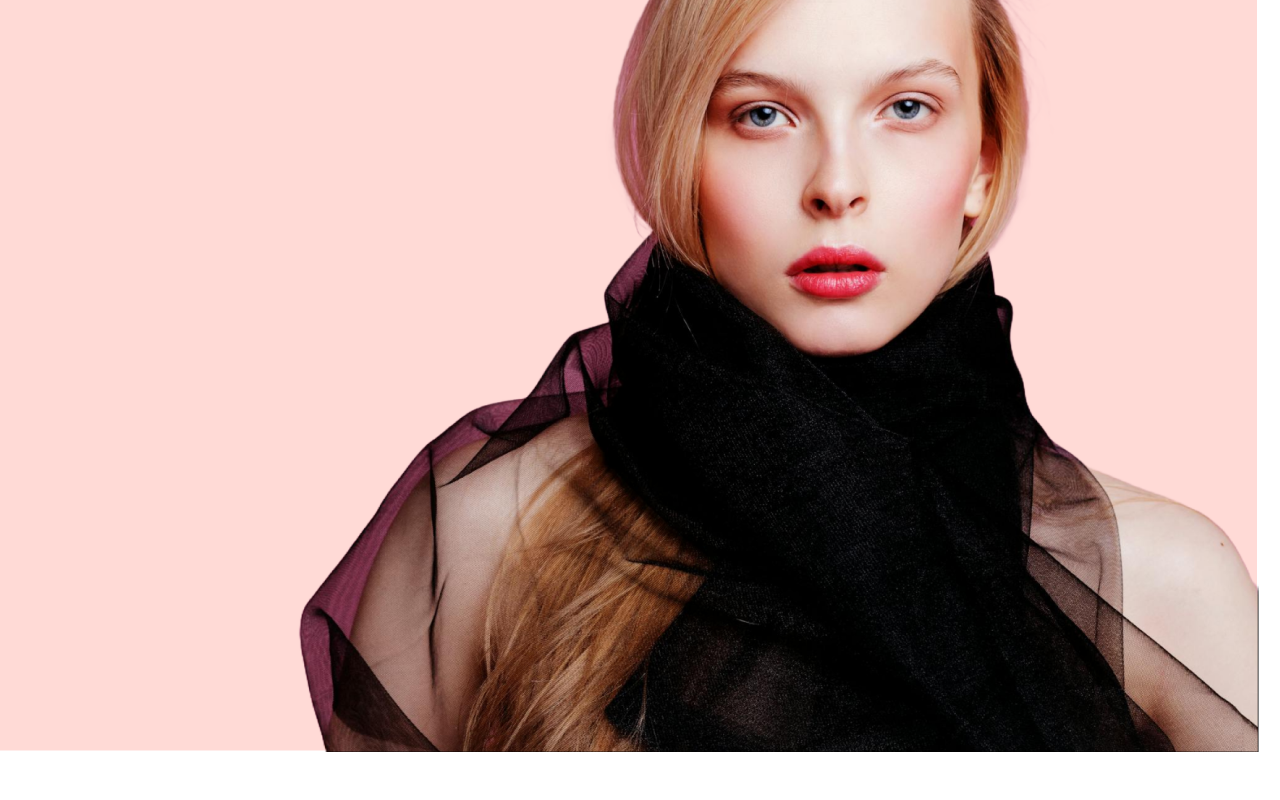
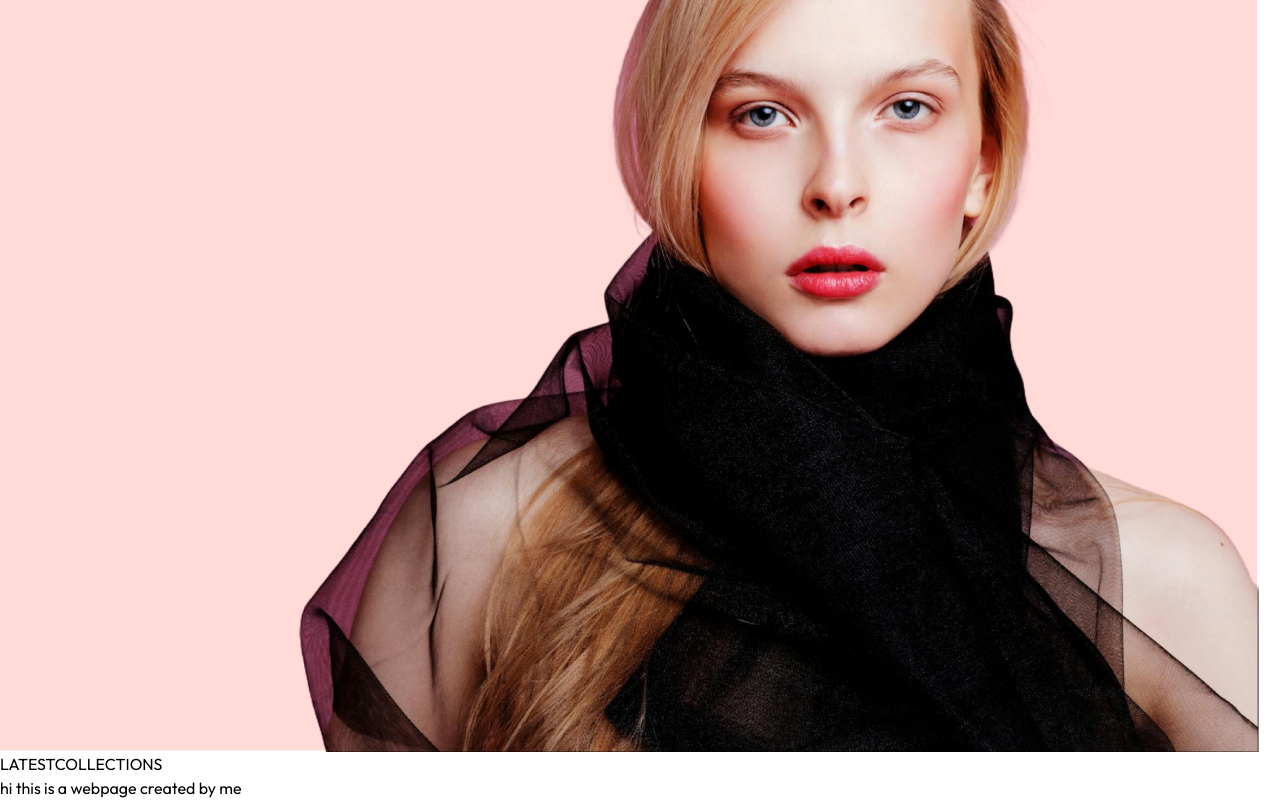
Before and after one commit to Devansh-Aggarwal/ecommerce, a React (Vite) app in the folder frontend/: page / in a window 1280 px wide. Shown: the part 850-1650 px from the top of the page. Before the commit the page ends 1602 px from the top, so only its background shows below. Built offline with nearby package versions, Linux system fonts and the light colour scheme.

Commit message:
making latest collection file

```diff
--- /dev/null
+++ b/frontend/src/components/LatestCollection.jsx
@@ -0,0 +1,23 @@
+import React from 'react'
+import { ShopContext } from '../context/ShopContext';
+import { useContext } from 'react';
+import Title from './Title';
+
+const LatestCollection = () => {
+
+    const {products} = useContext(ShopContext);
+
+
+    return (
+    <div className='my-10'>
+      <div className='text-centre py-8 text-3xl'>
+        <Title text1={'LATEST'} text2={'COLLECTIONS'}/>
+        <p className='w-3/4 m-auto text-xs sm:text-sm md:text-base text-gray-600'>
+        hi this is a webpage created by me
+        </p>
+      </div>
+    </div>
+  )
+}
+
+export default LatestCollection
--- /dev/null
+++ b/frontend/src/components/Title.jsx
@@ -0,0 +1,12 @@
+import React from 'react'
+
+const Title = ({text1,text2}) => {
+  return (
+    <div className='inline-flex gap-2 items-centre mb-3'>
+        <p className='text-gray-500'>{text1}<span className='text-gray-700 font-medium'>{text2}</span></p>
+        <p className='w-8 sm:w-12 h-[1px] sm:h-[2px] bg-gray-700'></p>
+    </div>
+  )
+}
+
+export default Title
--- /dev/null
+++ b/frontend/src/context/ShopContext.jsx
@@ -0,0 +1,22 @@
+import { createContext } from "react";
+import { products } from "../assets/assets";
+
+export const ShopContext = createContext();
+
+const ShopContextProvider = (props) => {
+
+    const currency = '₹';
+    const delivery_fee = 10;
+
+    const value = {
+        products, currency, delivery_fee
+    }
+
+    return (
+        <ShopContext.Provider value={value}>
+            {props.children}
+        </ShopContext.Provider>
+    )
+}
+
+export default ShopContextProvider;
--- a/frontend/src/main.jsx
+++ b/frontend/src/main.jsx
@@ -3,9 +3,12 @@
 import './index.css'
 import App from './App.jsx'
 import { BrowserRouter } from 'react-router-dom'
+import ShopContextProvider from './context/ShopContext.jsx'
 
 createRoot(document.getElementById('root')).render(
   <BrowserRouter>
-    <App />
+  <ShopContextProvider>
+  <App />
+  </ShopContextProvider>
   </BrowserRouter>,
 )
--- a/frontend/src/pages/Home.jsx
+++ b/frontend/src/pages/Home.jsx
@@ -1,10 +1,12 @@
 import React from 'react'
 import Hero from '../components/Hero'
+import LatestCollection from '../components/LatestCollection'
 
 const home = () => {
   return (
     <div>
       <Hero />
+      <LatestCollection />
     </div>
   )
 }
```
